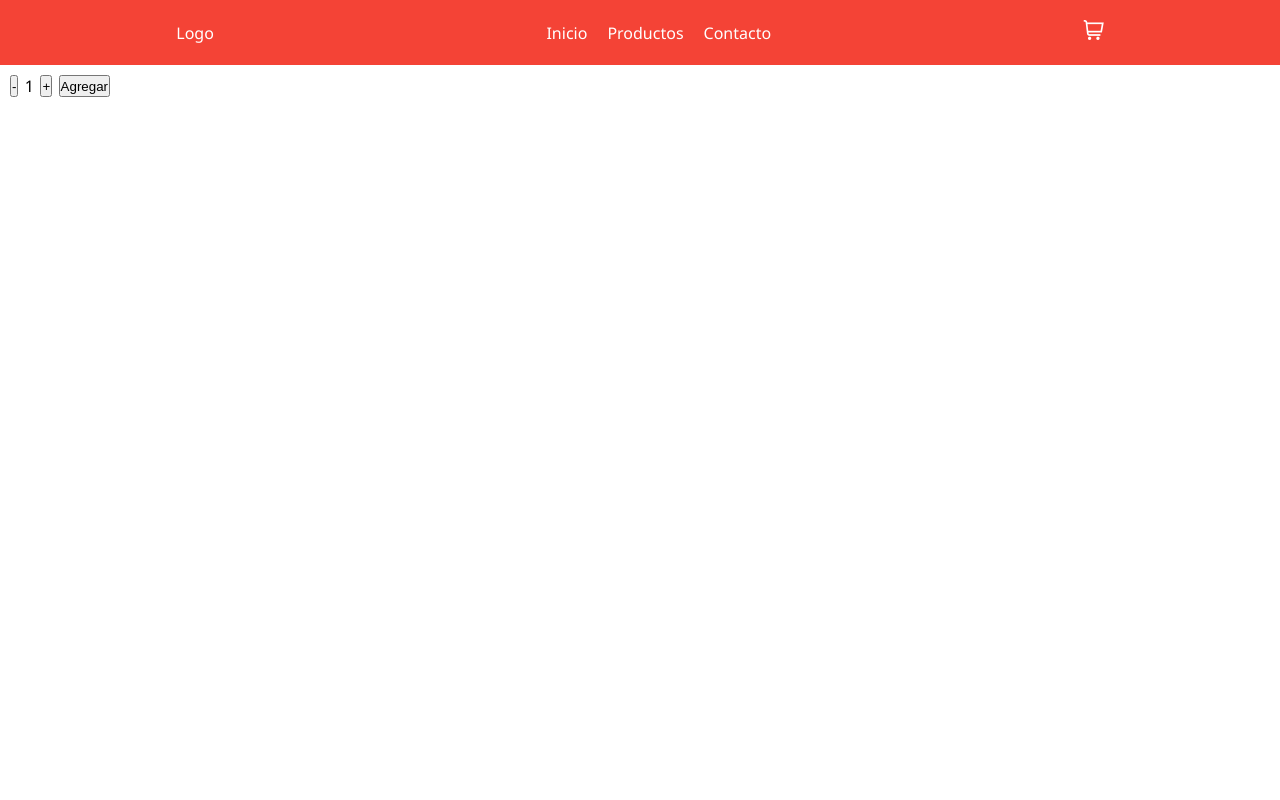
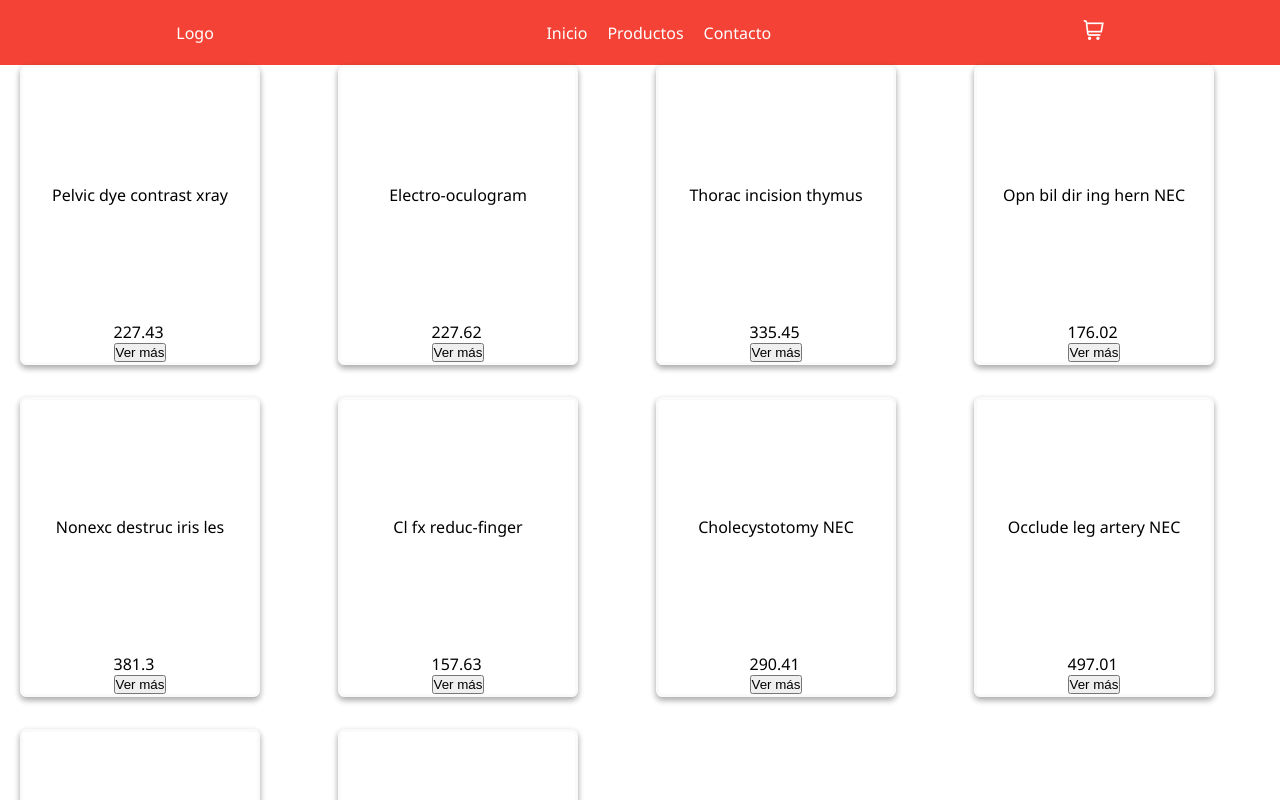
Before and after one commit to Lautaro-Reina/appreact_LautaroReina, a React (Create React App) app: page / in a window 1280 px wide. Shown: the top 800 px of the page. Built offline with nearby package versions, Linux system fonts and the light colour scheme.

Commit message:
Render products map

```diff
--- a/src/Styles/App.scss
+++ b/src/Styles/App.scss
@@ -12,3 +12,5 @@ body {
 @import "header.scss";
 
 @import "body.scss";
+
+@import "card.scss"
--- /dev/null
+++ b/src/Styles/_card.scss
@@ -0,0 +1,31 @@
+@import "variables.scss";
+
+.products {
+    display: grid;
+    grid-template-columns: repeat(auto-fill, minmax(16rem, 1fr));
+    grid-gap: 2rem 2rem;
+    align-items: end;
+    width: 100%;
+}
+
+.card {
+    width: 240px;
+    height: 300px;
+    background: rgb(255, 255, 255);
+    border-radius: 0.4em;
+    box-shadow: 0 3px 6px rgb(0 0 0 / 16%), 0 3px 6px rgb(0 0 0 / 23%);
+    transition: border 0.5s cubic-bezier(0.175, 0.885, 0.32, 1.275);
+    border: rgb(250, 250, 250) 0.2em solid;
+    display: flex;
+    flex-direction: column;
+    justify-content: space-between;
+    align-items: center;
+    &:hover {
+        border: $primary-color 0.2em solid;
+    }
+
+    &__price {
+        display: flex;
+        flex-direction: column;
+    }
+}
--- /dev/null
+++ b/src/components/Item.js
@@ -0,0 +1,20 @@
+import React from 'react'
+
+const item = (props) => {
+    return (
+        <div class="card">
+            <div class="card__img">
+                {/* <img src={props.item.imageUrl}/> */}
+            </div>
+            <div class="card__info">
+                <p>{props.item.description}</p>
+            </div>
+            <div class="card__price">
+                <span>{props.item.price}</span>
+                <button>Ver más</button>
+            </div>
+        </div>
+    )
+}
+
+export default item;
--- /dev/null
+++ b/src/components/ItemList.js
@@ -0,0 +1,16 @@
+import React from 'react'
+import Item from './Item'
+
+const itemList = (props) => {
+    return (
+        <section className='container products'>
+            {props.items.map ((item) => {
+                return (
+                    <Item key={item.id} item={item}/>
+                )
+            })}
+        </section>
+    )
+}
+
+export default itemList;
--- a/src/components/ItemListContainer.js
+++ b/src/components/ItemListContainer.js
@@ -1,14 +1,32 @@
-import React from 'react';
-import ItemCount from './ItemCount';
+import React, {useEffect, useState} from 'react';
+/* import ItemCount from './ItemCount'; */
+import products from '../database/products';
+import ItemList from './ItemList'
+
+const getDatos = () => {
+    return new Promise((resolve, reject) => {
+        setTimeout(() => {
+            resolve(products)
+        }, 3000);
+    })
+}
 
 const ItemListContainer = () => {
-    const onAdd = (items) => {
+    /* const onAdd = (items) => {
         console.log(items)
-    }
+    } */
+
+    const [items, setItems] = useState([]);
+
+    useEffect (() => {
+        getDatos().then( respuestaPromise => {
+            setItems(respuestaPromise);
+        })
+    }, []);
 
     return (
         <main>
-            <ItemCount initial={1} stock={10} onAdd={onAdd}/>
+            <ItemList items={items}/>
         </main>
 
     )
--- /dev/null
+++ b/src/database/products.js
@@ -0,0 +1,83 @@
+const products = [{
+    "id": 1,
+    "title": "Beans - Butter Lrg Lima",
+    "description": "Pelvic dye contrast xray",
+    "price": 227.43,
+    "imageUrl": "#8a791c",
+    "stock": 218,
+    "category": "Stamm, Jacobs and Bode"
+  }, {
+    "id": 2,
+    "title": "Chocolate Liqueur - Godet White",
+    "description": "Electro-oculogram",
+    "price": 227.62,
+    "imageUrl": "#e6f9cf",
+    "stock": 254,
+    "category": "Lemke Inc"
+  }, {
+    "id": 3,
+    "title": "Danishes - Mini Cheese",
+    "description": "Thorac incision thymus",
+    "price": 335.45,
+    "imageUrl": "#fd036b",
+    "stock": 342,
+    "category": "Sanford, Yundt and Daniel"
+  }, {
+    "id": 4,
+    "title": "Ham - Cooked",
+    "description": "Opn bil dir ing hern NEC",
+    "price": 176.02,
+    "imageUrl": "#924cb6",
+    "stock": 207,
+    "category": "Weimann, Nienow and Hansen"
+  }, {
+    "id": 5,
+    "title": "Oil - Margarine",
+    "description": "Nonexc destruc iris les",
+    "price": 381.3,
+    "imageUrl": "#59bf32",
+    "stock": 429,
+    "category": "Gulgowski-Collier"
+  }, {
+    "id": 6,
+    "title": "Oregano - Fresh",
+    "description": "Cl fx reduc-finger",
+    "price": 157.63,
+    "imageUrl": "#3e34c9",
+    "stock": 161,
+    "category": "Russel-Schiller"
+  }, {
+    "id": 7,
+    "title": "Knife Plastic - White",
+    "description": "Cholecystotomy NEC",
+    "price": 290.41,
+    "imageUrl": "#0e543f",
+    "stock": 225,
+    "category": "Bogan Inc"
+  }, {
+    "id": 8,
+    "title": "Lamb - Loin, Trimmed, Boneless",
+    "description": "Occlude leg artery NEC",
+    "price": 497.01,
+    "imageUrl": "#cdd86f",
+    "stock": 245,
+    "category": "O'Hara LLC"
+  }, {
+    "id": 9,
+    "title": "Beef - Salted",
+    "description": "Inser bone stim-meta/tar",
+    "price": 168.97,
+    "imageUrl": "#6ab650",
+    "stock": 116,
+    "category": "Pollich LLC"
+  }, {
+    "id": 10,
+    "title": "Pears - Fiorelle",
+    "description": "Replace large bowel tube",
+    "price": 483.63,
+    "imageUrl": "#833047",
+    "stock": 408,
+    "category": "Schuster-Morar"
+  }]
+
+  export default products;
```
